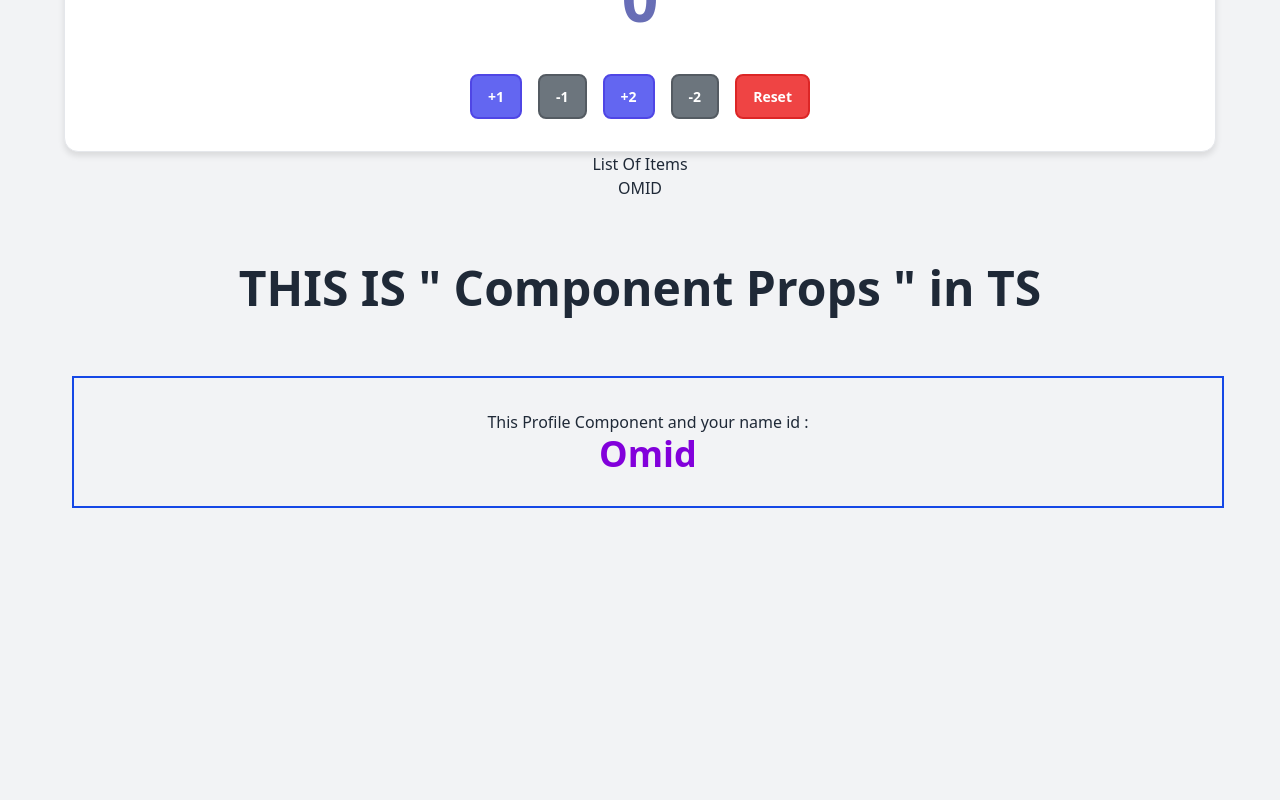
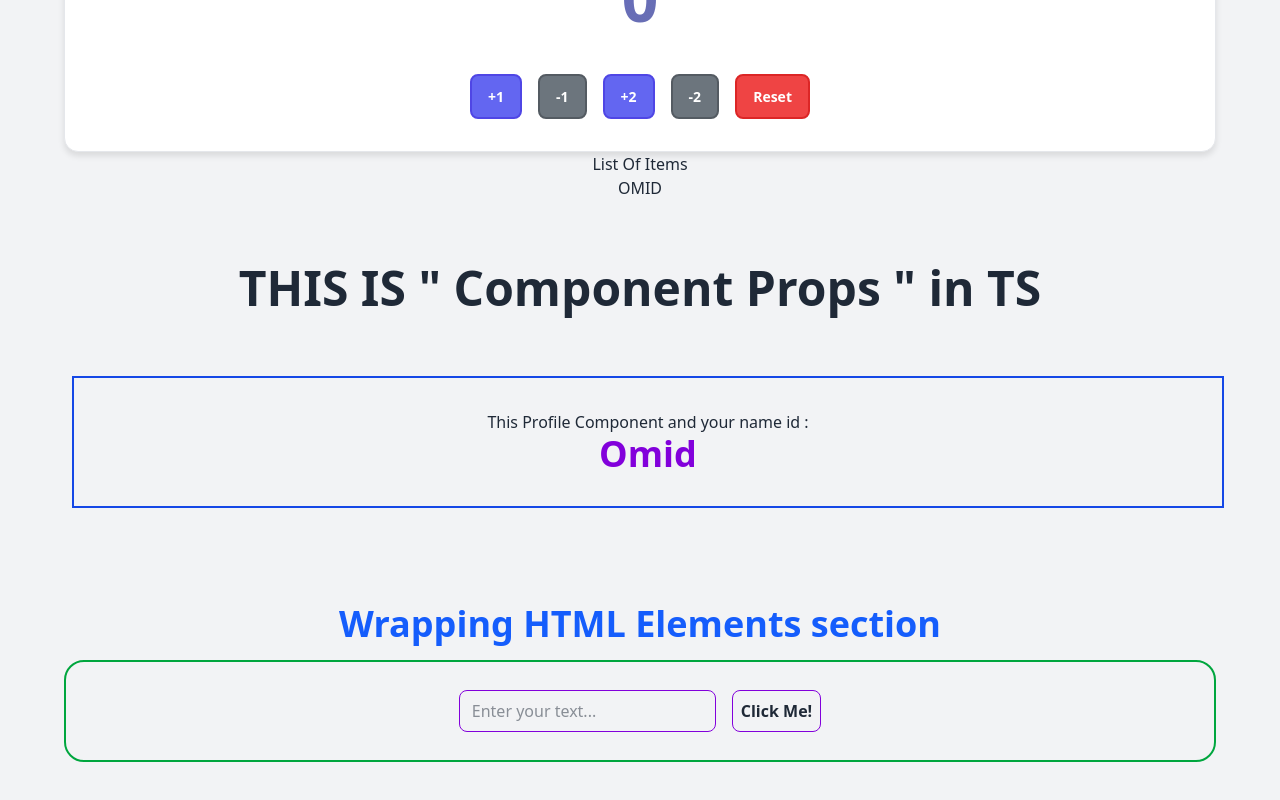
Before and after one commit to omidkick/TS-React-Demo, a React (Vite) app: page / in a window 1280 px wide. Shown: the part 240-1040 px from the top of the page. Before the commit the page ends 865 px from the top, so only its background shows below. Built offline with nearby package versions, Linux system fonts and the light colour scheme.

Commit message:
Wrapping HTML Elements by using component props

```diff
--- a/src/App.tsx
+++ b/src/App.tsx
@@ -2,6 +2,7 @@ import "./App.css";
 import { Private } from "./components/componentProps/Private";
 import { Profile } from "./components/componentProps/Profile";
 import List from "./components/generics/List";
+import WrappingHTMLElements from "./components/HTMLprops/WrappingHTMLElements";
 import Counter from "./components/state/Counter";
 import DarkModeProvider from "./context/DarkModeContext";
 import UserContextProvider from "./context/UserContext";
@@ -21,6 +22,7 @@ function App() {
             />
 
             <Private isLoggedIn={true} Component={Profile} />
+            <WrappingHTMLElements />
           </main>
         </UserContextProvider>
       </DarkModeProvider>
--- /dev/null
+++ b/src/components/HTMLprops/Button.tsx
@@ -0,0 +1,33 @@
+import type { ComponentProps } from "react";
+import { useState } from "react";
+
+const Button = ({ className, children, ...rest }: ComponentProps<"button">) => {
+  const [pressed, setPressed] = useState(false);
+
+  const handleClick = (e: React.MouseEvent<HTMLButtonElement>) => {
+    setPressed(true);
+    setTimeout(() => setPressed(false), 150);
+
+    if (rest.onClick) rest.onClick(e);
+  };
+
+  return (
+    <button
+      className={`
+        border border-purple-700
+        rounded-md
+        p-2
+        transition-all
+        duration-150
+        ${pressed ? "scale-95" : "scale-100"}
+        ${className}
+      `}
+      onClick={handleClick}
+      {...rest}
+    >
+      {children}
+    </button>
+  );
+};
+
+export default Button;
--- /dev/null
+++ b/src/components/HTMLprops/Input.tsx
@@ -0,0 +1,23 @@
+import type { ComponentProps } from "react";
+
+const Input = ({ className, ...rest }: ComponentProps<"input">) => {
+  return (
+    <input
+      className={`
+
+        border border-purple-700
+        rounded-md
+        px-3 py-2
+        focus:outline-none
+        focus:ring-2
+        focus:ring-purple-500
+        transition-all
+        duration-300
+        ${className}
+      `}
+      {...rest}
+    />
+  );
+};
+
+export default Input;
--- /dev/null
+++ b/src/components/HTMLprops/WrappingHTMLElements.tsx
@@ -0,0 +1,22 @@
+import Button from "./Button";
+import Input from "./Input";
+
+const WrappingHTMLElements = () => {
+  return (
+    <div className="my-20 ">
+      <h1 className="text-4xl font-black text-blue-600 p-4">
+        Wrapping HTML Elements section
+      </h1>
+      <div className="w-full border-2 border-green-600 rounded-xl p-2 flex items-center justify-center gap-4">
+        <Input
+          type="text"
+          placeholder="Enter your text..."
+          onChange={(e) => console.log(e.target.value)}
+        />
+        <Button className="cursor-pointer font-bold my-5">Click Me!</Button>
+      </div>
+    </div>
+  );
+};
+
+export default WrappingHTMLElements;
--- a/src/index.css
+++ b/src/index.css
@@ -314,7 +314,7 @@ img {
 /* ------------------------------
    Form Inputs
 ------------------------------ */
-input,
+/* input,
 textarea,
 select {
   width: 100%;
@@ -331,7 +331,7 @@ select:focus {
   outline: none;
   border-color: var(--color-primary);
   box-shadow: 0 0 0 2px rgba(99, 102, 241, 0.2);
-}
+} */
 
 /* ------------------------------
    Utilities
```
